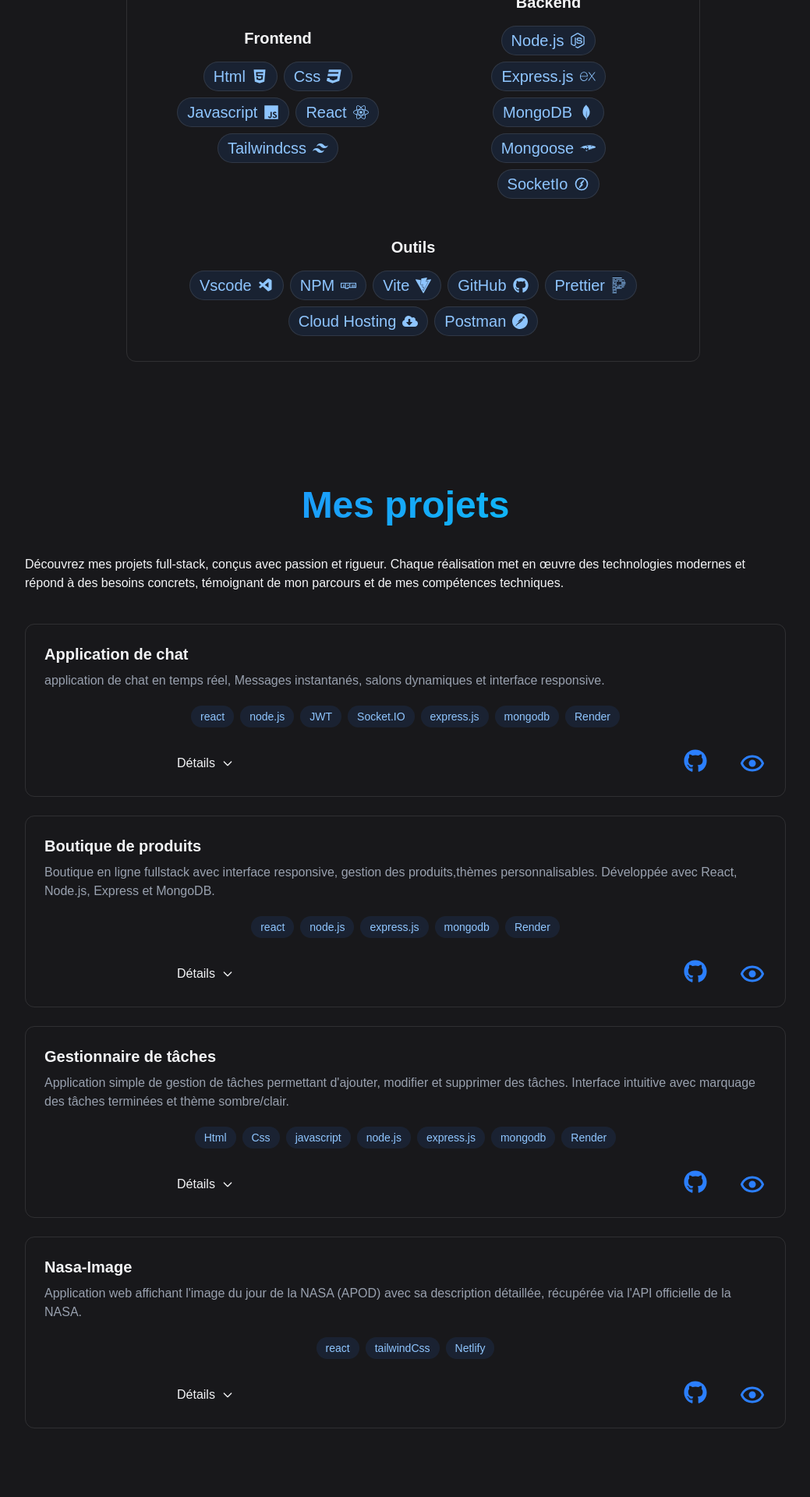
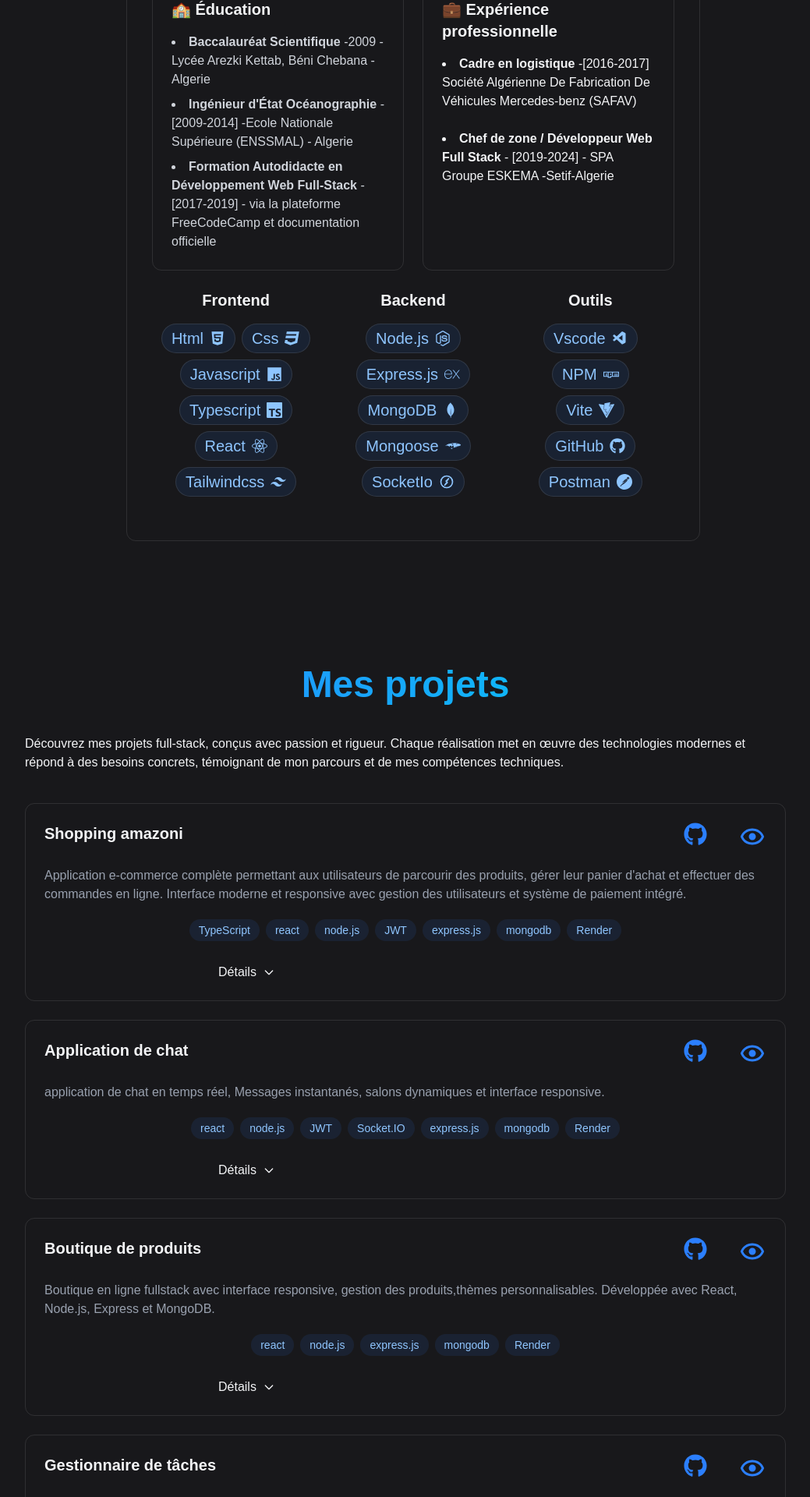
Before and after one commit to meepoorkeepo/portfulio, a React (Vite) app: page / in a window 1280 px wide. Shown: the part 1100-3020 px from the top of the page at 78% size, without its empty margins (110-1149 px from the left). Built offline with nearby package versions, Linux system fonts and the light colour scheme.

Commit message:
added amazoni

```diff
--- a/package.json
+++ b/package.json
@@ -14,8 +14,7 @@
     "emailjs-com": "^3.2.0",
     "react": "^19.2.0",
     "react-dom": "^19.2.0",
-    "react-icons": "^5.5.0",
-    "tailwindcss": "^4.1.17"
+    "react-icons": "^5.5.0"
   },
   "devDependencies": {
     "@eslint/js": "^9.39.1",
@@ -26,6 +25,7 @@
     "eslint-plugin-react-hooks": "^7.0.1",
     "eslint-plugin-react-refresh": "^0.4.24",
     "globals": "^16.5.0",
+    "tailwindcss": "^4.1.18",
     "vite": "^7.2.4"
   }
 }
--- a/src/components/sections/About.jsx
+++ b/src/components/sections/About.jsx
@@ -4,7 +4,7 @@
 import { IoLogoJavascript } from "react-icons/io5";
 import { RiTailwindCssFill } from "react-icons/ri";
 import { TbBrandSocketIo } from "react-icons/tb";
-import { SiExpress,SiMongodb,SiMongoose,SiVite, SiPrettier,SiPostman} from "react-icons/si";
+import { SiExpress,SiMongodb,SiMongoose,SiVite,SiPostman,SiTypescript } from "react-icons/si";
 import { VscVscode } from "react-icons/vsc";
 
 export default function About() {
@@ -13,6 +13,7 @@
         {label:'Html',icon:<FaHtml5 />},
         {label:'Css ',icon:<FaCss3 />},
         {label:'Javascript ',icon:<IoLogoJavascript />},
+        {label:'Typescript ',icon:<SiTypescript/>},
         {label:'React ',icon:<FaReact />},
         {label:'Tailwindcss ',icon:<RiTailwindCssFill />},
     ]
@@ -29,8 +30,6 @@
         {label:'NPM',icon:<FaNpm />},
         {label:'Vite',icon:<SiVite />},
         {label:'GitHub',icon:<FaGithub />},
-        {label:'Prettier',icon:<SiPrettier />},
-        {label:'Cloud Hosting',icon:<FaCloudDownloadAlt />} ,
         {label:'Postman',icon:<SiPostman />},
     ]
 
@@ -49,10 +48,37 @@
                 <p className='text-gray-300 mb-6 items-center'>Développeur web créatif et rigoureux, je suis constamment à la recherche de nouvelles technologies pour améliorer mes compétences et livrer des projets de qualité.
                 </p>
 
-                <div className='grid grid-cols-2 md:grid-cols-2 place-items-center gap-6'>
+            <div className='grid grid-cols-1 md:grid-cols-2 gap-6 mt-8'>
+                <div className='p-6 rounded-xl border-white/10 border hover:-translate-y-1 transition-all '>
+                <h3 className='text-xl font-bold mb-4'>🏫 Éducation</h3>
+                <ul className='list-disc list-inside text-gray-300 space-y-2'>
+                    <li>
+                        <strong>Baccalauréat Scientifique</strong> -2009 - Lycée Arezki Kettab, Béni Chebana -Algerie
+                    </li>
+                    <li>
+                        <strong>Ingénieur d'État Océanographie</strong> -[2009-2014] -Ecole Nationale Supérieure (ENSSMAL) - Algerie
+                    </li>
+                    <li>
+                        <strong>Formation Autodidacte en Développement Web Full-Stack</strong> -[2017-2019] -  via la plateforme FreeCodeCamp et documentation officielle
+                    </li>
+                </ul>
+                </div>
+                <div className='p-6 rounded-xl border-white/10 border hover:-translate-y-1 transition-all '>
+                <h3 className='text-xl font-bold mb-4'>💼 Expérience professionnelle</h3>
+                    <li className='pb-6'>
+                        <strong>Cadre en logistique</strong> -[2016-2017] Société Algérienne De Fabrication De Véhicules Mercedes-benz (SAFAV)
+                    </li>
+                    <li>
+                        <strong>Chef de zone / Développeur Web Full Stack</strong> - [2019-2024]  - SPA Groupe ESKEMA -Setif-Algerie
+                    </li>
+
+                </div>
+            </div>
+
+                <div className='grid grid-cols-1 md:grid-cols-3 place-items-center gap-3'>
 
                     {/* frontend mapping */}
-                    <div className='rounded-xl p-6 hover:-translate-y-1 transition-all place-items-center '>
+                    <div className='rounded-xl  hover:-translate-y-1 transition-all place-items-center'>
                         <h3 className='text-xl font-bold mb-4'>Frontend </h3>
                         <div className='flex flex-wrap justify-center gap-2'>
                             {frontendskills.map((tech,key)=>(
@@ -66,7 +92,7 @@
 
                             {/* backend mapping */}
 
-                            <div className='rounded-xl place-items-center p-6 hover:-translate-y-1 transition-all '>
+                            <div className='rounded-xl place-items-center hover:-translate-y-1 transition-all '>
                         <h3 className='text-xl font-bold mb-4'>Backend </h3>
                         <div className='flex flex-wrap justify-center gap-2'>
                             {backendskills.map((tech,key)=>(
@@ -81,7 +107,7 @@
 
                     {/* tools mapping */}
 
-                            <div className='rounded-xl col-span-2 row-start-2 hover:-translate-y-1 transition-all '>
+                            <div className='rounded-xl p-6 hover:-translate-y-1 transition-all '>
                         <h3 className='text-xl text-center font-bold mb-4'>Outils </h3>
                         <div className='flex flex-wrap justify-center gap-2'>
                             {toolskills.map((tech,key)=>(
@@ -89,10 +115,8 @@
                                 key={key}
                                 className='bg-blue-500/10 border-white/10 border text-blue-300 py-1 px-3 rounded-full text-xl hover:bg-blue-500/20 hover:shadow-[0_2px_8px_rgba(59,130,246,0.2)] transition flex items-center'><div className='pr-2'>{tech.label}</div>           {tech.icon}</span>
                             ))}
-
                         </div>
                     </div>
-
                 </div>
             </div>
         </div>
--- a/src/components/sections/Home.jsx
+++ b/src/components/sections/Home.jsx
@@ -6,7 +6,7 @@
       <RevealOnScroll>
         <div className='text-center z-10 px-4'>
             <div className='flex mb-8 pt-15 max-w-4xl mx-auto pb-10 justify-center items-center bg-linear-to-r from-cyan-900 to-white bg-clip-text text-transparent leading-right sm:gap-5 md:gap-10'>
-                <img className='size-50 sm:size-40 md:size-60 lg:size-80 object-cover rounded-4xl p-5' src="/5.jpg" alt="ma photo" />
+                <img className='size-50 sm:size-40 md:size-70 lg:size-80 object-cover rounded-4xl p-5' src="/5.jpg" alt="ma photo" />
                 <h2 className='lg:text-7xl md:text-5xl sm:text-3xl py-5'><span className='text-4xl lg:text-7xl md:text-5xl font-bold'>Bonjour,</span> <br /> je suis Faycel DJENAOUCINE</h2>
             </div>
 
--- a/src/components/sections/Projects.jsx
+++ b/src/components/sections/Projects.jsx
@@ -24,10 +24,118 @@
             <div className='grid grid-cols-1 gap-6'>
 
 
+                  {/* amazoni project */}
+
+                <div className='p-6 rounded-xl border border-white/10 w-full hover:-translate-y-1 hover:border-blue-500/30 hover:shadow-[0_2px_8px_rgba(59,130,246,0.2)] transition-all'>
+
+                    <div className="flex justify-between">
+
+                    <h3 className='text-xl font-bold mb-2'>Shopping amazoni</h3>
+
+                      <div className="flex gap-10 pb-5 ">
+                            <div className="text-blue-500 cursor-pointer text-3xl hover:text-blue-200 transition-colors "
+                        >
+                            <a href="https://github.com/meepoorkeepo/amazoni" target="_blank">< FaGithub /></a>
+
+                        </div>
+
+                        <div className="text-blue-500 cursor-pointer text-4xl hover:text-blue-200 transition-colors "
+                        >
+                            <a href="https://amazoni-yty6.onrender.com" target="_blank"><BiShow /></a>
+
+                        </div>
+                        </div>
+
+
+                    </div>
+
+                    <p className='text-gray-400 mb-4'>Application e-commerce complète permettant aux utilisateurs de parcourir des produits, gérer leur panier d'achat et effectuer des commandes en ligne. Interface moderne et responsive avec gestion des utilisateurs et système de paiement intégré.</p>
+
+                    {/* skills */}
+
+                    <div className="flex items-center justify-center overflow-auto">
+                        {['TypeScript','react','node.js','JWT','express.js','mongodb','Render'].map((tech,key)=>(
+                            <div
+                                key={key}
+                                className='bg-blue-500/10 text-blue-300 py-1 px-3 rounded-full text-sm hover:bg-blue-500/20 hover:shadow-[0_2px_8px_rgba(59,130,246,0.8)] transition-all m-1'>{tech}</div>
+
+                        ))}
+
+                    </div>
+                    <div className='flex justify-between pt-6 items-center'>
+
+                        {/* detail button */}
+
+                        <div className="w-full max-w-lg mx-auto">
+                            <button
+                                onClick={() => setIsOpen(!isOpen)}
+                                className="flex items-center gap-2 text-left w-full px-4 rounded-lg transition-colors cursor-pointer"
+                            >
+                                <span>Détails</span>
+                                <svg
+                                xmlns="http://www.w3.org/2000/svg"
+                                className={`h-4 w-4 transition-transform ${isOpen ? 'rotate-180' : ''}`}
+                                fill="none"
+                                viewBox="0 0 24 24"
+                                stroke="currentColor"
+                                >
+                                <path strokeLinecap="round" strokeLinejoin="round" strokeWidth={2} d="M19 9l-7 7-7-7" />
+                                </svg>
+                            </button>
+                            {isOpen && (
+                               <>
+                                <p className="mt-2 px-4 py-3 shadow-sm">
+                                Application web e-commerce moderne et responsive, conçue pour offrir une expérience d'achat fluide et sécurisée.
+                                <ul>
+                                • Navigation intuitive: Catalogue de produits organisé et facile à parcourir, avec des filtres et des options de tri.<br/>
+                                • Processus de commande simplifié: Ajout d'articles au panier, calcul automatique des frais de port et options de livraison claires.<br/>
+                                • Gestion des utilisateurs: Système d'authentification sécurisé avec création de comptes et gestion des profils utilisateurs.<br/>
+                                • Design responsive: Adapté à tous les types d'écrans (mobile, tablette, desktop) pour une expérience utilisateur optimale.<br/>
+                                • Paiements sécurisés: Intégration transparente avec Stripe et PayPal pour des transactions en toute sécurité.
+
+                                </ul>
+                                </p>
+                                <div>
+                            </div>
+                               </>
+                            )}
+                            </div>
+
+
+
+
+
+                    </div>
+
+                </div>
+
+
+
                      {/* causette project */}
 
                 <div className='p-6 rounded-xl border border-white/10 w-full hover:-translate-y-1 hover:border-blue-500/30 hover:shadow-[0_2px_8px_rgba(59,130,246,0.2)] transition-all'>
+
+                    <div className="flex justify-between">
+
                     <h3 className='text-xl font-bold mb-2'>Application de chat</h3>
+
+                      <div className="flex gap-10 pb-5">
+                            <div className="text-blue-500 cursor-pointer text-3xl hover:text-blue-200 transition-colors "
+                        >
+                            <a href="https://github.com/meepoorkeepo/fullstack-chat" target="_blank">< FaGithub /></a>
+
+                        </div>
+
+                        <div className="text-blue-500 cursor-pointer text-4xl hover:text-blue-200 transition-colors "
+                        >
+                            <a href="https://causette.onrender.com/" target="_blank"><BiShow /></a>
+
+                        </div>
+                        </div>
+
+
+                    </div>
+
                     <p className='text-gray-400 mb-4'>application de chat en temps réel, Messages instantanés, salons dynamiques et interface responsive.</p>
 
                     {/* skills */}
@@ -77,19 +185,7 @@
 
 
 
-                        <div className="flex gap-10 ">
-                            <div className="text-blue-500 cursor-pointer text-3xl hover:text-blue-200 transition-colors "
-                        >
-                            <a href="https://github.com/meepoorkeepo/fullstack-chat" target="_blank">< FaGithub /></a>
 
-                        </div>
-
-                        <div className="text-blue-500 cursor-pointer text-4xl hover:text-blue-200 transition-colors "
-                        >
-                            <a href="https://causette.onrender.com/" target="_blank"><BiShow /></a>
-
-                        </div>
-                        </div>
 
                     </div>
 
@@ -101,7 +197,27 @@
                      {/* app des produits */}
 
                 <div className='p-6 rounded-xl border border-white/10 w-full hover:-translate-y-1 hover:border-blue-500/30 hover:shadow-[0_2px_8px_rgba(59,130,246,0.2)] transition-all'>
-                    <h3 className='text-xl font-bold mb-2'>Boutique de produits</h3>
+                    <div className="flex justify-between">
+
+                        <h3 className='text-xl font-bold mb-2'>Boutique de produits</h3>
+
+                    {/* github and live view */}
+
+                            <div className="flex gap-10 pb-5">
+                            <div className="text-blue-500 cursor-pointer text-3xl hover:text-blue-200 transition-colors "
+                        >
+                            <a href="https://github.com/meepoorkeepo/Mern-products" target="_blank">< FaGithub /></a>
+
+                        </div>
+
+                        <div className="text-blue-500 cursor-pointer text-4xl hover:text-blue-200 transition-colors "
+                        >
+                            <a href="https://boutique-xw40.onrender.com/" target="_blank"><BiShow /></a>
+
+                        </div>
+                        </div>
+                    </div>
+
                     <p className='text-gray-400 mb-4'>Boutique en ligne fullstack avec interface responsive, gestion des produits,thèmes personnalisables. Développée avec React, Node.js, Express et MongoDB.</p>
 
                     {/* skills */}
@@ -149,19 +265,7 @@
 
 
 
-                        <div className="flex gap-10 ">
-                            <div className="text-blue-500 cursor-pointer text-3xl hover:text-blue-200 transition-colors "
-                        >
-                            <a href="https://github.com/meepoorkeepo/Mern-products" target="_blank">< FaGithub /></a>
 
-                        </div>
-
-                        <div className="text-blue-500 cursor-pointer text-4xl hover:text-blue-200 transition-colors "
-                        >
-                            <a href="https://boutique-xw40.onrender.com/" target="_blank"><BiShow /></a>
-
-                        </div>
-                        </div>
 
                     </div>
 
@@ -173,7 +277,27 @@
                      {/* todo app */}
 
                 <div className='p-6 rounded-xl border border-white/10 w-full hover:-translate-y-1 hover:border-blue-500/30 hover:shadow-[0_2px_8px_rgba(59,130,246,0.2)] transition-all'>
+
+                    <div className="flex justify-between">
+
                     <h3 className='text-xl font-bold mb-2'>Gestionnaire de tâches</h3>
+
+                      <div className="flex gap-10 pb-5">
+                            <div className="text-blue-500 cursor-pointer text-3xl hover:text-blue-200 transition-colors "
+                        >
+                            <a href="https://github.com/meepoorkeepo/todo" target="_blank">< FaGithub /></a>
+
+                        </div>
+
+                        <div className="text-blue-500 cursor-pointer text-4xl hover:text-blue-200 transition-colors "
+                        >
+                            <a href="https://liste-taches.onrender.com/" target="_blank"><BiShow /></a>
+
+                        </div>
+                        </div>
+
+                    </div>
+
                     <p className='text-gray-400 mb-4'>Application simple de gestion de tâches permettant d'ajouter, modifier et supprimer des tâches. Interface intuitive avec marquage des tâches terminées et thème sombre/clair.</p>
 
                     {/* skills */}
@@ -220,21 +344,6 @@
                             </div>
 
 
-
-                        <div className="flex gap-10 ">
-                            <div className="text-blue-500 cursor-pointer text-3xl hover:text-blue-200 transition-colors "
-                        >
-                            <a href="https://github.com/meepoorkeepo/todo" target="_blank">< FaGithub /></a>
-
-                        </div>
-
-                        <div className="text-blue-500 cursor-pointer text-4xl hover:text-blue-200 transition-colors "
-                        >
-                            <a href="https://liste-taches.onrender.com/" target="_blank"><BiShow /></a>
-
-                        </div>
-                        </div>
-
                     </div>
 
                 </div>
@@ -245,7 +354,29 @@
                      {/* nasa app */}
 
                 <div className='p-6 rounded-xl border border-white/10 w-full hover:-translate-y-1 hover:border-blue-500/30 hover:shadow-[0_2px_8px_rgba(59,130,246,0.2)] transition-all'>
+
+                    <div className="flex justify-between">
+
                     <h3 className='text-xl font-bold mb-2'>Nasa-Image</h3>
+
+                    <div className="flex gap-10 pb-5">
+                            <div className="text-blue-500 cursor-pointer text-3xl hover:text-blue-200 transition-colors "
+                        >
+                            <a href="https://github.com/meepoorkeepo/nasa-project" target="_blank">< FaGithub /></a>
+
+                        </div>
+
+                        <div className="text-blue-500 cursor-pointer text-4xl hover:text-blue-200 transition-colors "
+                        >
+                            <a href="https://faycel-nasa.netlify.app/" target="_blank"><BiShow /></a>
+
+                        </div>
+                        </div>
+
+
+                    </div>
+
+
                     <p className='text-gray-400 mb-4'>Application web affichant l'image du jour de la NASA (APOD) avec sa description détaillée, récupérée via l'API officielle de la NASA.</p>
 
                     {/* skills */}
@@ -293,19 +424,7 @@
 
 
 
-                        <div className="flex gap-10 ">
-                            <div className="text-blue-500 cursor-pointer text-3xl hover:text-blue-200 transition-colors "
-                        >
-                            <a href="https://github.com/meepoorkeepo/nasa-project" target="_blank">< FaGithub /></a>
 
-                        </div>
-
-                        <div className="text-blue-500 cursor-pointer text-4xl hover:text-blue-200 transition-colors "
-                        >
-                            <a href="https://faycel-nasa.netlify.app/" target="_blank"><BiShow /></a>
-
-                        </div>
-                        </div>
 
                     </div>
 
```
Also changed, not shown: 1 other file (tests, documents, lock files or other folders).
